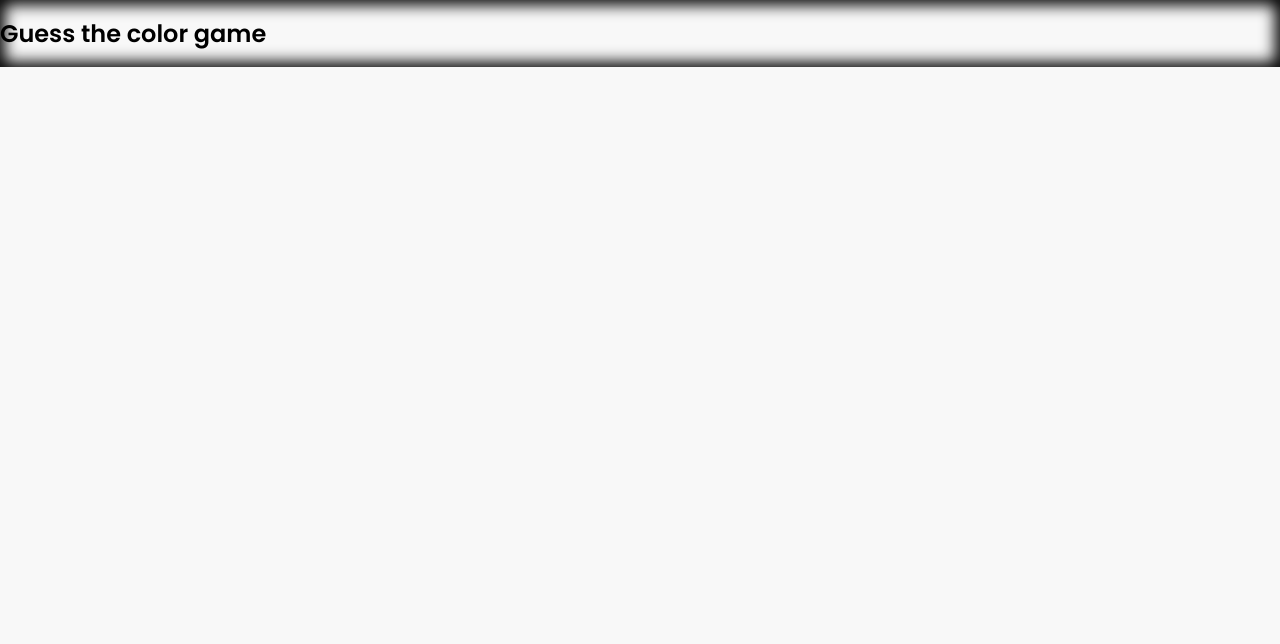
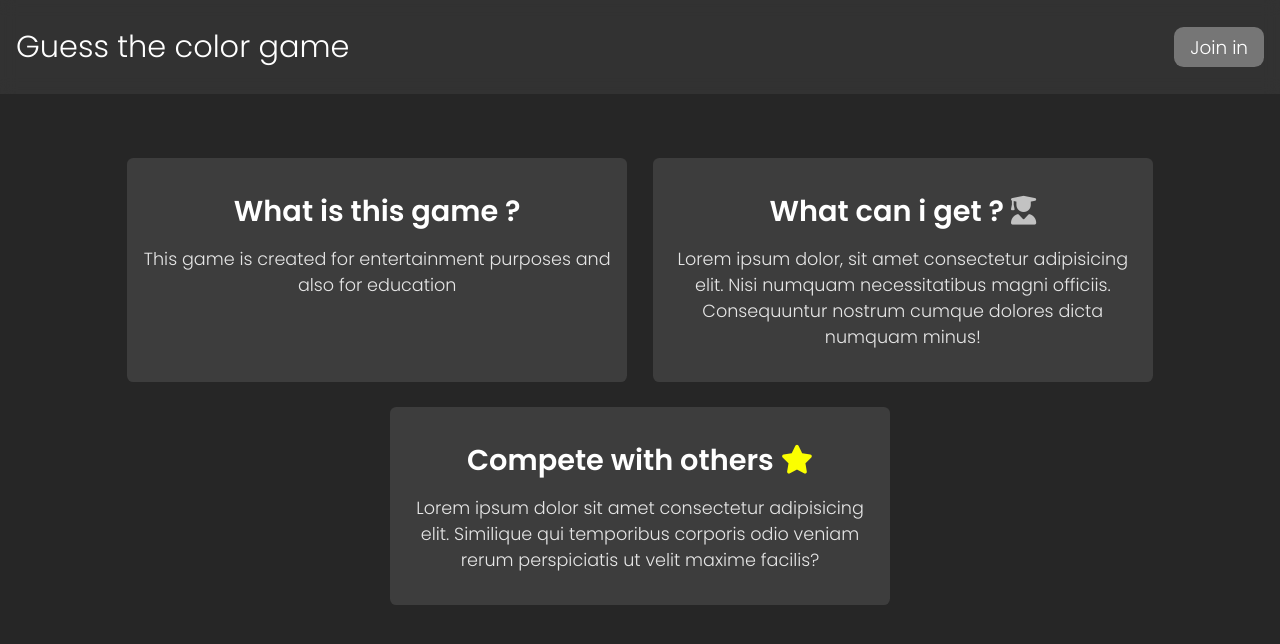
Before and after one commit to Fiji404/Guess-the-color-game, a website built with Parcel: page src/pages/index.html in a window 1280 px wide. Built offline with nearby package versions, Linux system fonts and the light colour scheme.

Commit message:
add content to main file

```diff
--- a/src/pages/index.html
+++ b/src/pages/index.html
@@ -1,19 +1,48 @@
 <!DOCTYPE html>
 <html lang="en">
     <head>
-    <meta charset="UTF-8">
-    <meta http-equiv="X-UA-Compatible" content="IE=edge">
-    <meta name="viewport" content="width=device-width, initial-scale=1.0">
-    <link rel="icon" href="../images/question-mark-logo.png">
-    <link rel="stylesheet" href="../sass/styles.scss">
-    <script type="module" defer src="../scripts/app.js">module;</script>
+        <meta charset="UTF-8" />
+        <meta http-equiv="X-UA-Compatible" content="IE=edge" />
+        <meta name="viewport" content="width=device-width, initial-scale=1.0" />
+        <link rel="icon" href="../images/question-mark-logo.png" />
+        <link rel="stylesheet" href="../sass/styles.scss" />
+        <script type="module" defer src="../scripts/app.js">
+            module;
+        </script>
+        <script src="https://kit.fontawesome.com/753d009a2f.js" crossorigin="anonymous"></script>
         <title>Guess the color</title>
     </head>
     <body>
-    <nav class="navigation">
+        <nav class="navbar">
+            <!-- <img src="" alt=""> -->
             <header>
-            <h1 class="navigation__title">Guess the color game</h1>
+                <h1 class="navbar__title">Guess the color game</h1>
             </header>
+            <a href="#" class="navbar__login-link">Join in</a>
         </nav>
+        <main class="main-content">
+            <article class="main-content__intro">
+                <section class="info-card">
+                    <h2 class="info-card__title">What is this game ?</h2>
+                    <p class="info-card__desc">
+                        This game is created for entertainment purposes and also for education
+                    </p>
+                </section>
+                <section class="info-card">
+                    <h2 class="info-card__title">What can i get ? <i class="fa-solid fa-user-graduate"></i></h2>
+                    <p class="info-card__desc">
+                        Lorem ipsum dolor, sit amet consectetur adipisicing elit. Nisi numquam necessitatibus magni
+                        officiis. Consequuntur nostrum cumque dolores dicta numquam minus!
+                    </p>
+                </section>
+                <section class="info-card">
+                    <h2 class="info-card__title">Compete with others <i class="fa-solid fa-star"></i></h2>
+                    <p class="info-card__desc">
+                        Lorem ipsum dolor sit amet consectetur adipisicing elit. Similique qui temporibus corporis odio
+                        veniam rerum perspiciatis ut velit maxime facilis?
+                    </p>
+                </section>
+            </article>
+        </main>
     </body>
 </html>
--- a/src/sass/_colors.scss
+++ b/src/sass/_colors.scss
@@ -1 +1,6 @@
-$bg: rgb(248, 248, 248);
+$bg-dark: #262626;
+$light-grey: #434343;
+$star-clr: rgb(251, 255, 0);
+$light-grey-transparent: #4343436b;
+$darker-white: rgb(235, 235, 235);
+$color-header-primary: rgb(255, 255, 255);
--- a/src/sass/_mixins.scss
+++ b/src/sass/_mixins.scss
@@ -0,0 +1,6 @@
+@mixin flex-align($justify, $align, $wrap) {
+    display: flex;
+    justify-content: $justify;
+    align-items: $align;
+    flex-wrap: $wrap;
+}
--- /dev/null
+++ b/src/sass/_navigation.scss
@@ -0,0 +1,45 @@
+@use 'colors';
+@use 'mixins';
+
+.navbar {
+    position: sticky;
+    top: 0;
+    z-index: 1;
+    padding: 1.5rem 1rem;
+    display: flex;
+    justify-content: space-between;
+    align-items: center;
+    backdrop-filter: blur(8px);
+    background-color: colors.$light-grey-transparent;
+    margin-bottom: 4rem;
+    &__title {
+        text-align: center;
+        font-weight: 300;
+        font-size: clamp(1.9rem, 1.5vw, 2.6rem);
+        color: colors.$color-header-primary;
+    }
+    &__login-link {
+        padding: .4rem 1rem;
+        background-color: lighten(colors.$light-grey, 20);
+        border-radius: .6rem;
+        text-decoration: none;
+        font-size: 1.15rem;
+        color: colors.$color-header-primary;
+        position: relative;
+        overflow: hidden;
+        text-align: center;
+        &::before {
+            content: '';
+            position: absolute;
+            top: 0;
+            left: -10px;
+            height: 200%;
+            width: 4px;
+            background-color: lighten(colors.$light-grey, 40);
+            transition: 400ms ease;
+        }
+        &:hover::before {
+            left: 100%;
+        }
+    }
+}
--- /dev/null
+++ b/src/sass/_theme.scss
@@ -0,0 +1,42 @@
+@use 'colors';
+
+.switch-theme {
+    position: relative;
+    cursor: pointer;
+    &__option {
+        margin-top: 10px;
+        display: flex;
+        justify-content: space-between;
+        align-items: center;
+    }
+    &__button {
+        font-family: 'Poppins', sans-serif;
+        font-weight: 600;
+        border: 2px solid colors.$darker-white;
+        border-radius: .4rem;
+        padding: .5rem .7rem;
+        font-size: 1.1rem;
+        background-color: transparent;
+        cursor: pointer;
+        &:hover, &:active {
+            background-color: darken(colors.$darker-white, 5);
+        }
+        &:focus-within + .switch-theme__options {
+            height: auto;
+            transform: scaleY(1);
+        }
+    }
+    &__options {
+        position: absolute;
+        top: 45px;
+        border-radius: .4rem;
+        box-shadow: inset 0 0 0 4px colors.$darker-white;
+        left: 0;
+        height: 0;
+        transform: scaleY(0);
+        background-color: darken(colors.$darker-white, $amount: 3);
+        padding: .5rem;
+        width: 170px;
+        max-height: 100px;
+    }
+}
--- a/src/sass/styles.scss
+++ b/src/sass/styles.scss
@@ -1,4 +1,7 @@
 @use 'colors';
+@use 'theme';
+@use 'navigation';
+@use 'mixins';
 @import url('https://fonts.googleapis.com/css2?family=Poppins:wght@300;600&display=swap');
 
 *, *::before, *::after {
@@ -7,13 +10,56 @@
     box-sizing: border-box;
 }
 
+html::-webkit-scrollbar {
+    width: 1.8vw;
+}
+
+html::-webkit-scrollbar-thumb {
+    background-color: colors.$light-grey;
+}
+
 body {
+    min-height: 100vh;
     font-family: 'Poppins', sans-serif;
     font-weight: 300;
-    background-color: colors.$bg;
+    background-color: colors.$bg-dark;
 }
 
-.navigation {
-    padding: 1rem 0;
-    box-shadow: inset 0 0 15px 5px ;
+.main-content {
+    &__intro {
+        max-width: 90%;
+        margin-inline: auto;
+        @include mixins.flex-align(center, stretch, wrap);
+        gap: 1.6rem;
+    }
 }
+
+.info-card {
+    width: min(100%, 500px);
+    padding: 2rem 1rem;
+    background-color: lighten(colors.$light-grey-transparent, 10);
+    border-radius: .4rem;
+    cursor: pointer;
+    transition: transform 200ms ease-in;
+    &:hover {
+        transform: scale(1.02);
+    }
+    &__title {
+        color: colors.$color-header-primary;
+        text-align: center;
+        font-size: clamp(1.8rem, 2vw, 2rem);
+        margin-bottom: .8rem;
+        > i.fa-star {
+            color: colors.$star-clr;
+        }
+        > i.fa-user-graduate {
+            color: rgb(194, 194, 194);
+
+        }
+    }
+    &__desc {
+        color: darken(colors.$color-header-primary, 10);
+        text-align: center;
+        font-size: 1.1rem;
+    }
+}
```
Also changed, not shown: src/pages/game.html (added, +31 -0 lines), dist/game.html (added), dist/index.html, 4 other files. Lines whose indentation alone changed are shown as unchanged.
